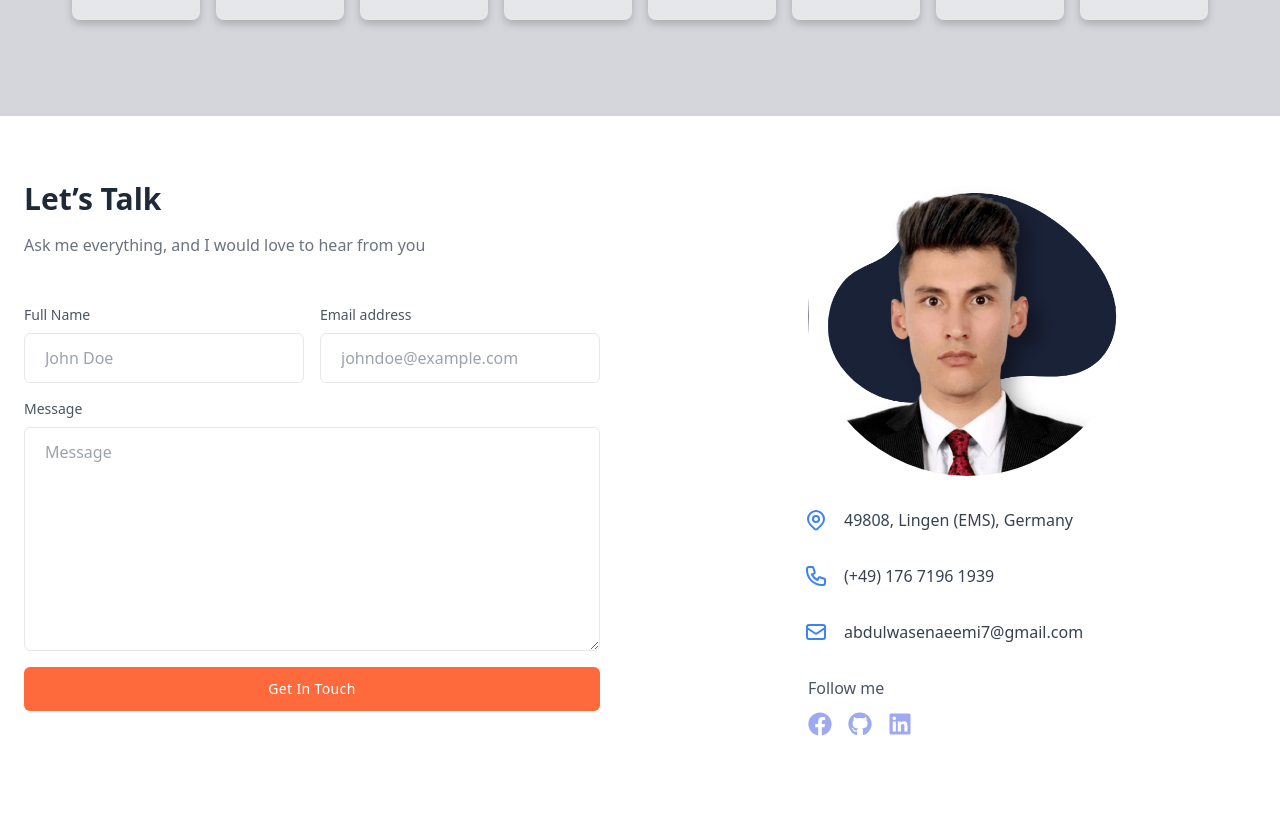
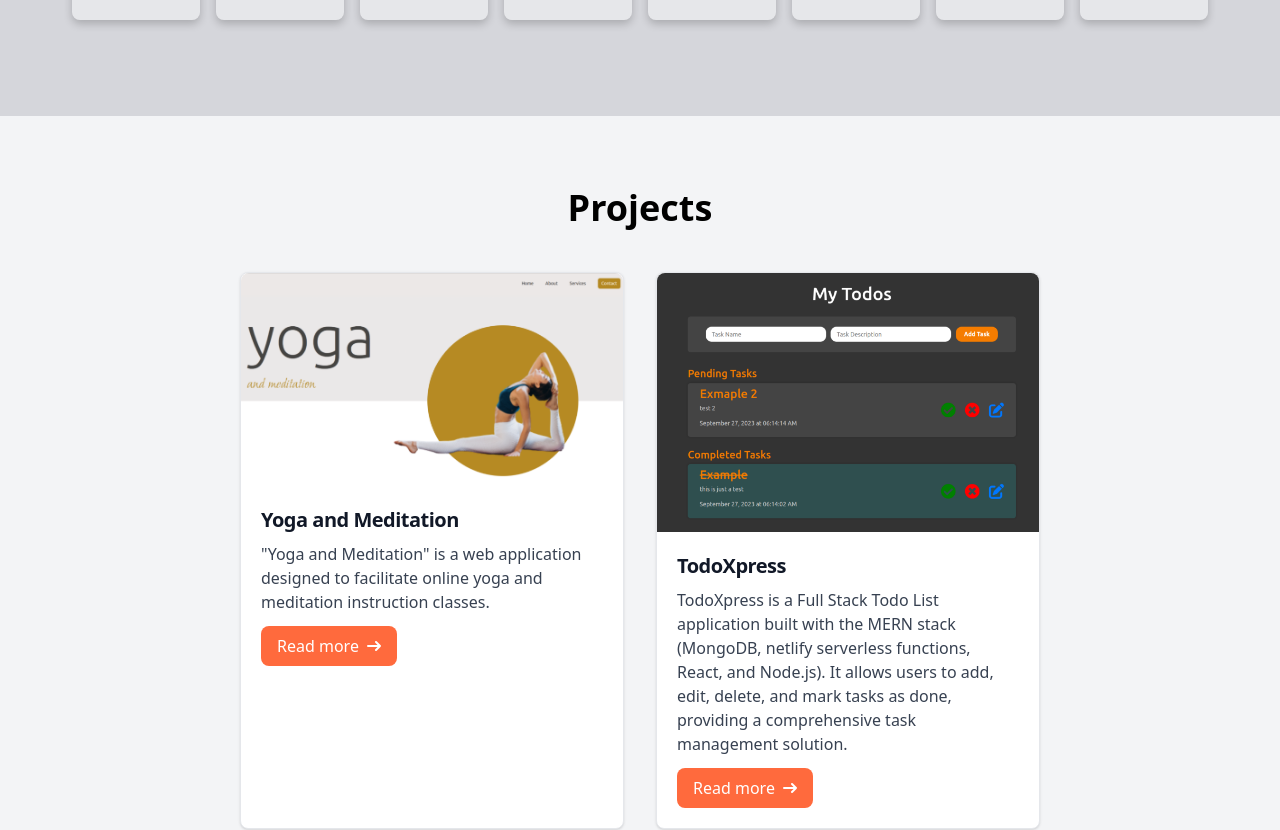
Before and after one commit to Naeemi7/portfolio, a React (Vite) app: page / in a window 1280 px wide. Shown: the part 1306-2136 px from the top of the page. Built offline with nearby package versions, Linux system fonts and the light colour scheme.

Commit message:
bug fixed

```diff
--- a/src/App.jsx
+++ b/src/App.jsx
@@ -14,8 +14,7 @@ function App() {
       <Hero />
       <Social />
       <Skills />
-
-      {/*    <Project /> */}
+      <Project />
       <Contact />
 
       <Footer />
```
Also changed, not shown: .eslintrc.cjs.
